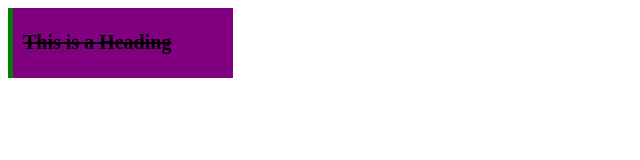
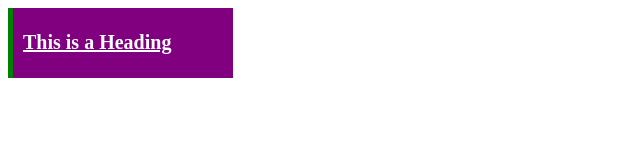
Before and after one commit to acciojob/all-styles-text-Sarath-Dharmaraj, a website: page main.html in a window 1280 px wide. Shown: the whole page, without its empty margins (0-640 px from the left). Drawn offline with Linux system fonts and the light colour scheme.

Commit message:
created a submission

```diff
--- a/styles.css
+++ b/styles.css
@@ -9,5 +9,6 @@
 
 h1{
 	font-size:20px;
-	text-decoration: line-through;
+	text-decoration: underline;
+	color: white;
 }
```
